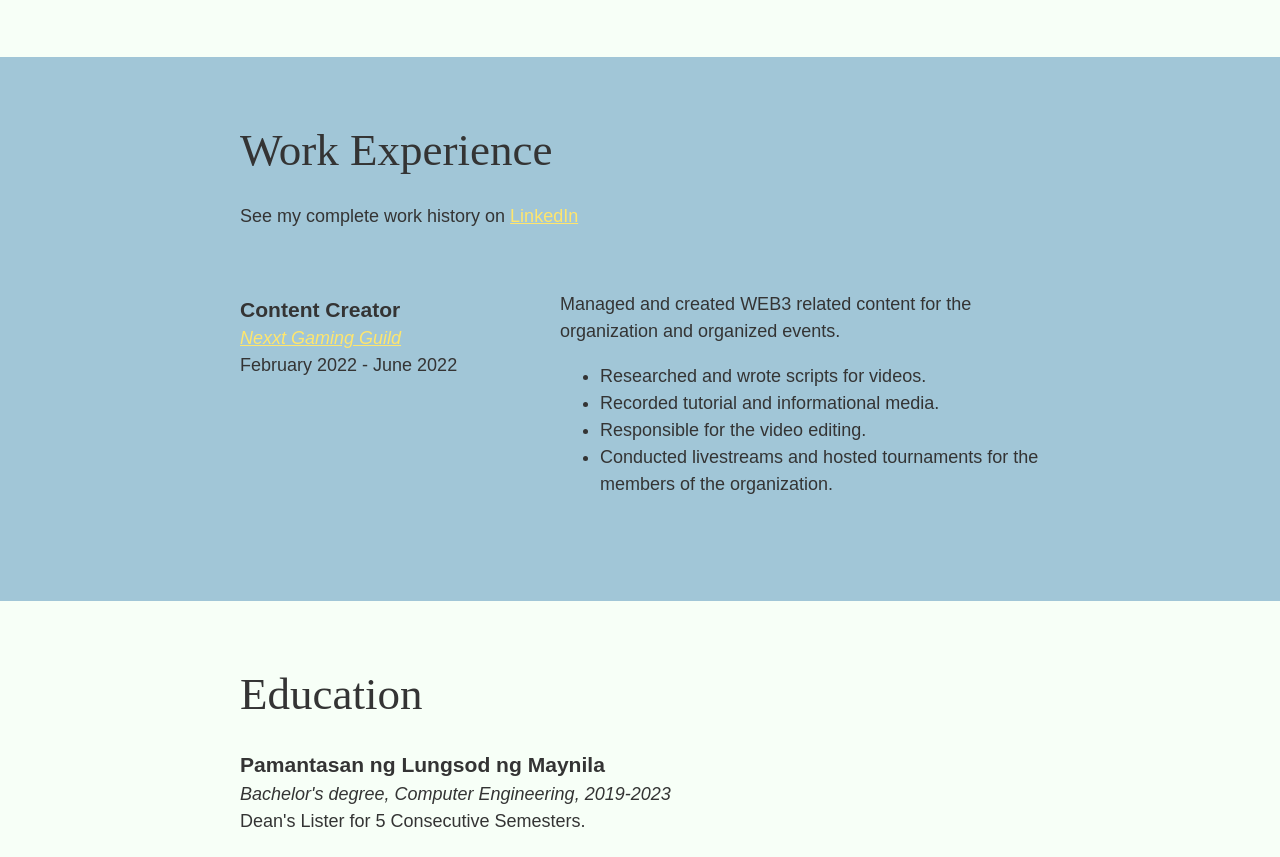
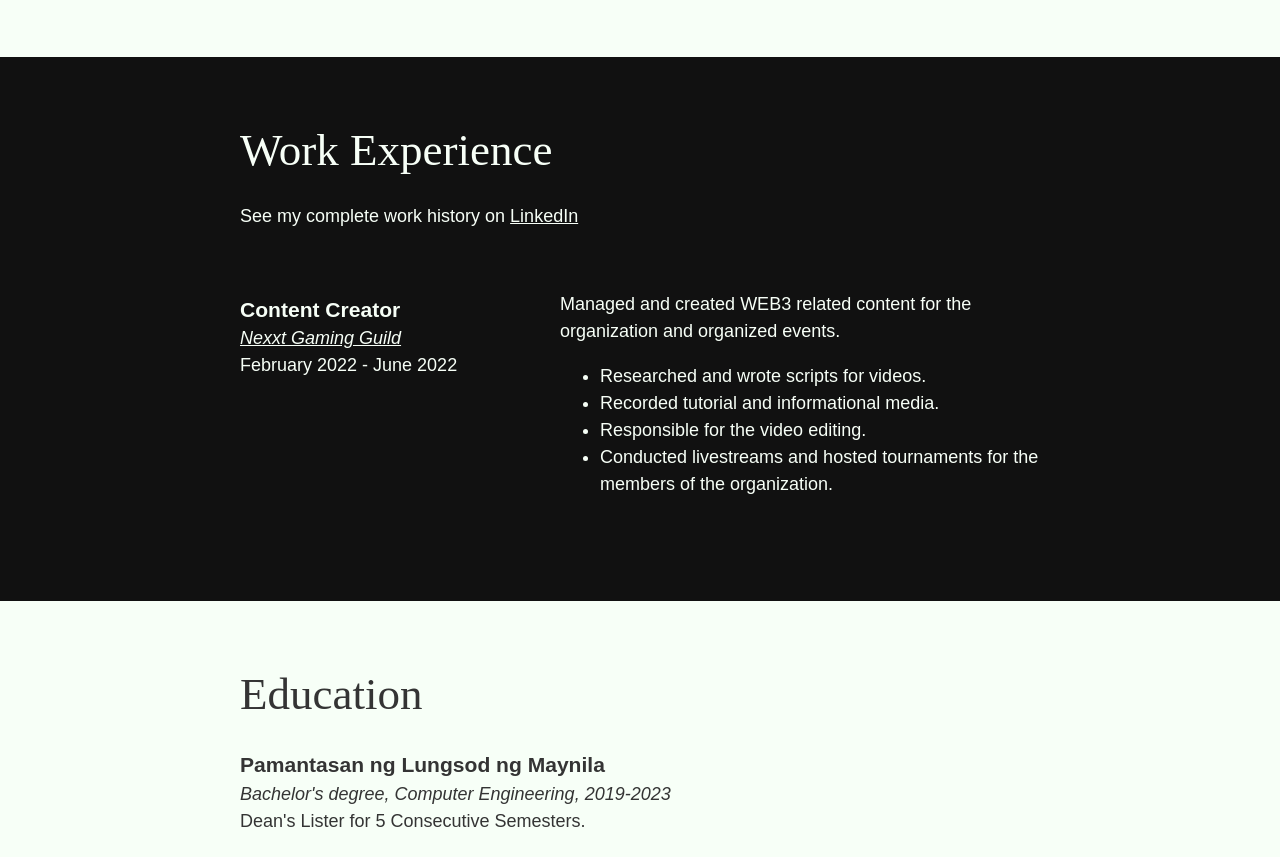
Before and after one commit to FranzKhylOng/FranzOng.github.io, a plain HTML site: page index.html in a window 1280 px wide. Shown: the part 859-1716 px from the top of the page. Drawn offline with nearby package versions, Linux system fonts and the light colour scheme.

Commit message:
Updated Work Experience
-Made BG Color Black
-Made Text and Link Color White

```diff
--- a/css/styles.css
+++ b/css/styles.css
@@ -102,7 +102,11 @@ header {
 /* Work Experience
 -----------------------------------*/
 .work-experience{
-    background: #A1C6D7;
+    background: #111111;
+}
+
+.work-experience a, .work-experience{
+    color: #F7FFF7;
 }
 
 
```
